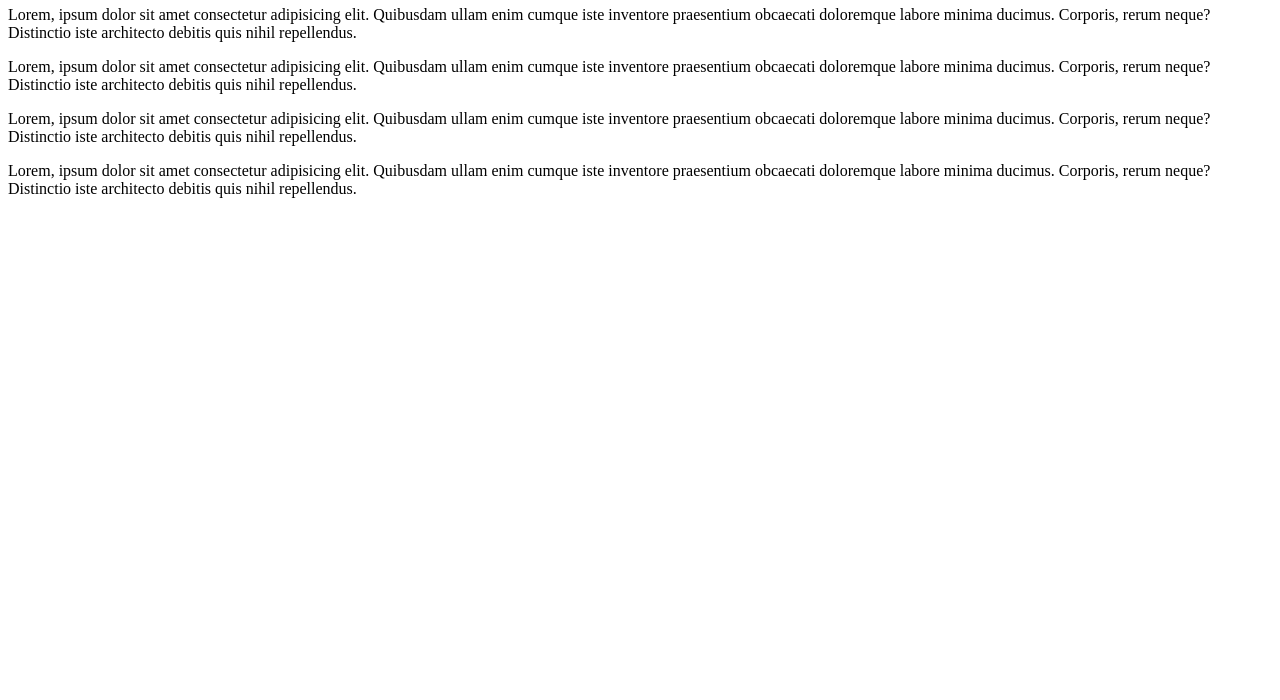
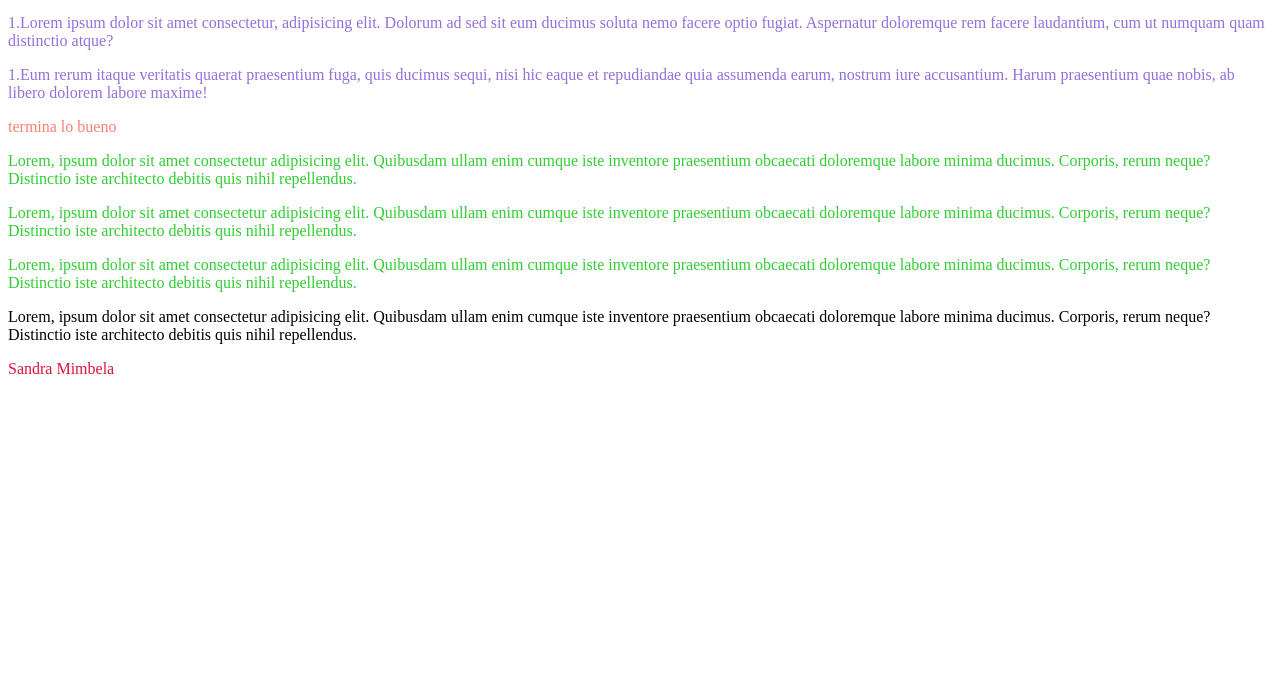
Before and after one commit to Mimbela/curso_tajamar_2018, a plain HTML site: page 03 estilos/index.html in a window 1280 px wide. Shown: the part 100-800 px from the top of the page. Drawn offline with Linux system fonts and the light colour scheme.

Commit message:
avanzado2

```diff
--- /dev/null
+++ b/02_aventuras_en_peru/css/style.css
@@ -0,0 +1,41 @@
+header p{
+    color: maroon;
+    font-size: 1.5rem;
+    font-weight: bold;
+}
+
+footer p{
+    color: navy;
+
+
+}
+
+footer:hover p.derechos{
+    font-size: 6rem;
+}
+
+aside a:link{
+    color: indigo
+}
+
+aside a:visited{
+    color: gold
+
+}
+
+article .p2+p:first-line{
+    font-weight:bold;
+
+}
+
+section::before {
+    content: "Empieza lo bueno";
+    color: salmon;
+
+}
+
+section::after {
+
+    content: "termina lo bueno";
+    color: salmon;
+}
--- a/02_aventuras_en_peru/index.html
+++ b/02_aventuras_en_peru/index.html
@@ -5,6 +5,7 @@
     <meta name="viewport" content="width=device-width, initial-scale=1.0">
     <meta http-equiv="X-UA-Compatible" content="ie=edge">
     <link rel="shortcut icon" href ="favicon.jpg" type ="image.jpg">
+    <link rel="stylesheet" href="./css/style.css">
 
     <title>Turismo en Perú</title>
 </head>
@@ -32,7 +33,7 @@
                Aquí destacamos solo algunos de esos lugares y experiencias mágicas que es imposible dejar de vivir y conocer en una travesía por el país.</p>
 
                <h2>Trekking</h2>
-               <p>Practicar caminata o trekking en el Perú es trasladarse por hermosos parajes andinos con fantásticas vistas de nevados y lagunas.
+               <p class="p2">Practicar caminata o trekking en el Perú es trasladarse por hermosos parajes andinos con fantásticas vistas de nevados y lagunas.
                Es recorrer el Qhapaq Ñan, la red de caminos que unía el <strong>Imperio inca</strong> ; conocer la cultura de las comunidades; atravesar las cordilleras Blanca y Huayhuash en Áncash o
                encontrar más de una ruta hacia Machu Picchu en Cusco.</p>
 
@@ -68,12 +69,14 @@
                <img src="./img/COSTA-VERDE1.jpg" alt="Foto de personas en parapente en Lima">
 
     </section>
+    <aside><p>Si quieres leer las últimas noticias pincha en el <a href="https://peru.com/">periódico</a> </p> </aside>
 
     </article>
 
 </main>
 <footer>
     <p>Sandra Mimbela Castillo - Tajamar 2018</p>
+    <p class="derechos">copia lo que quieras</p>
 </footer>
 
 </body>
--- a/03 estilos/css/avanzados.css
+++ b/03 estilos/css/avanzados.css
@@ -0,0 +1,32 @@
+footer>p
+{
+    color: crimson;
+}
+
+article .p2+p{
+
+color: mediumseagreen
+
+}
+
+[name]{color: mediumpurple}/*todos los elementos con el atributo name se deben poner color violeta*/
+
+.p1 {color: limegreen}
+
+
+section::before {
+    content: "Empieza lo bueno";
+    color: salmon;
+
+}
+
+section::after {
+
+    content: "termina lo bueno";
+    color: salmon;
+}
+
+section p::before{
+    counter-increment:section;
+    content: counter(section) "." url(../);
+}
--- a/03 estilos/index.html
+++ b/03 estilos/index.html
@@ -6,7 +6,7 @@
     <meta http-equiv="X-UA-Compatible" content="ie=edge">
    <!--  <link rel="stylesheet" href="./css/style.css"> -->
    <!--  <link rel="stylesheet" href="./css/herencia.css">-->
-   <link rel="stylesheet" href="./css/avanzados.css>"
+   <link rel="stylesheet" href="./css/avanzados.css">
 
     <title>Document</title>
 </head>
@@ -16,6 +16,11 @@
         <h1>Estilos CSS</h1>
     </header>
     <main>
+        <section>
+            <p name= "lorem">Lorem ipsum dolor sit amet consectetur, adipisicing elit. Dolorum ad sed sit eum ducimus soluta nemo facere optio fugiat. Aspernatur doloremque rem facere laudantium, cum ut numquam quam distinctio atque?</p>
+            <p name "serpiente">Eum rerum itaque veritatis quaerat praesentium fuga, quis ducimus sequi, nisi hic eaque et repudiandae quia assumenda earum, nostrum iure accusantium. Harum praesentium quae nobis, ab libero dolorem labore maxime!</p>
+        </section>
+
         <p class="p1">Lorem, ipsum dolor sit amet consectetur adipisicing elit. Quibusdam ullam enim cumque iste inventore praesentium obcaecati doloremque labore minima ducimus. Corporis, rerum neque? Distinctio iste architecto debitis quis nihil repellendus.</p>
         <p class="p1 p2"><!-- aplica el p2 -->Lorem, ipsum dolor sit amet consectetur adipisicing elit. Quibusdam ullam enim cumque iste inventore praesentium obcaecati doloremque labore minima ducimus. Corporis, rerum neque? Distinctio iste architecto debitis quis nihil repellendus.</p>
         <p class="p1">Lorem, ipsum dolor sit amet consectetur adipisicing elit. Quibusdam ullam enim cumque iste inventore praesentium obcaecati doloremque labore minima ducimus. Corporis, rerum neque? Distinctio iste architecto debitis quis nihil repellendus.</p>
@@ -24,7 +29,7 @@
     </main>
 
     <footer>
-
+        <p>Sandra Mimbela</p>
     </footer>
 
 
```
